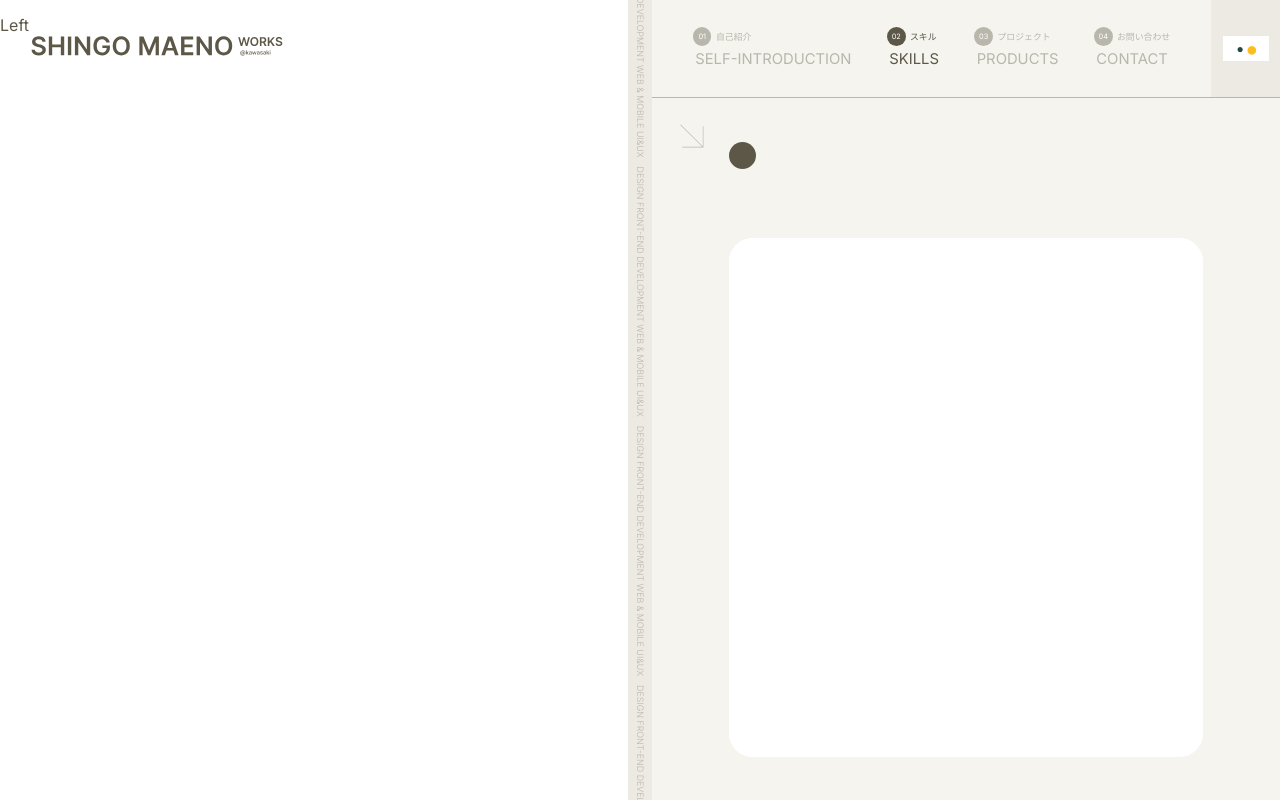
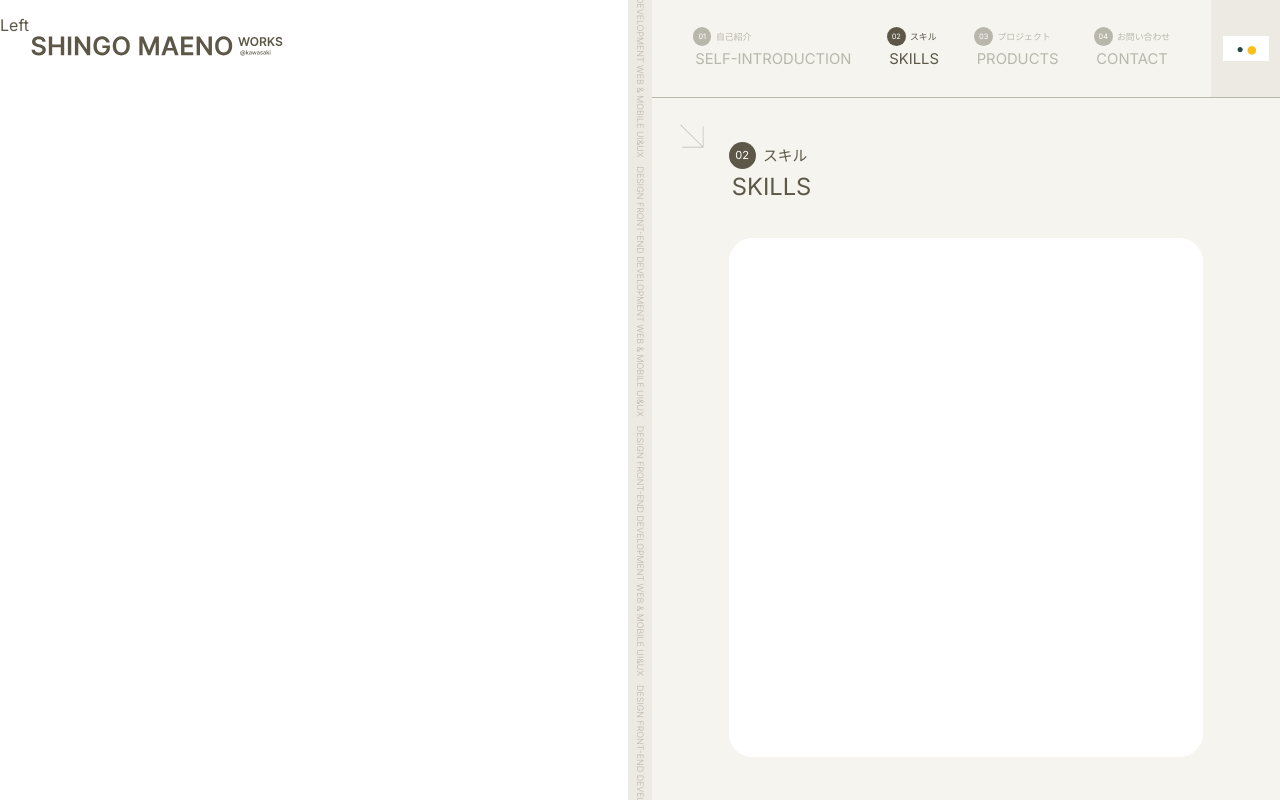
Before and after one commit to awakepanda/portfolio, a Next.js app: page /skills in a window 1280 px wide. Built offline with nearby package versions, Linux system fonts and the light colour scheme.

Commit message:
feat: Dynamically retrieve navigation and page title from the page path name

```diff
--- a/src/app/components/Navigation.tsx
+++ b/src/app/components/Navigation.tsx
@@ -1,14 +1,12 @@
 "use client";
 
 import Link from "next/link";
-import { usePathname } from "next/navigation";
-import { siteStructure } from "../constants/siteStructure";
+import { useSiteStructure } from "@/utils/navigationUtils";
 import { useState } from "react";
 
 export default function Navigation() {
   const [isOpen, setIsOpen] = useState(false);
-
-  const pathname = usePathname();
+  const siteStructureWithActive = useSiteStructure();
 
   const handleClick = () => {
     setIsOpen(!isOpen);
@@ -24,20 +22,18 @@ export default function Navigation() {
         }`}
       >
         <ul className="flex flex-col gap-sp-[24] md:gap-tablet-[24] lg:flex-row lg:justify-center lg:gap-pc-[48]">
-          {siteStructure.map((item) => {
-            const isActive = pathname === item.path;
-            return (
+          {siteStructureWithActive.map((item) => (
             <li key={item.id}>
               <Link
                 className={`${
-                    isActive ? "text-foreground" : "text-light"
+                  item.isActive ? "text-foreground" : "text-light"
                 } block transition ease-in-out lg:hover:text-foreground lg:[&>div>span]:hover:bg-foreground lg:[&>div>span>span]:hover:absolute lg:[&>div>span>span]:hover:translate-x-6 lg:[&>div>span:before]:hover:-translate-x-0`}
                 href={item.path}
               >
                 <div className="flex items-center">
                   <span
                     className={`${
-                        isActive ? "bg-foreground" : "bg-light"
+                      item.isActive ? "bg-foreground" : "bg-light"
                     } relative overflow-hidden text-background flex justify-center items-center rounded-full transition ease-in-out mr-sp-[6] w-sp-[16] h-sp-[16] text-sp-[6] md:mr-tablet-[6] md:w-tablet-[25] md:h-tablet-[25] md:text-tablet-[10] lg:mr-pc-[6] lg:w-pc-[25] lg:h-pc-[25] lg:text-pc-[10] lg:before:content-['→'] lg:before:absolute lg:before:-translate-x-6 lg:before:transition lg:before:duration-300 lg:brefore:ease-in-out`}
                   >
                     <span className="transition duration-300 ease-in-out">
@@ -53,8 +49,7 @@ export default function Navigation() {
                 </strong>
               </Link>
             </li>
-            );
-          })}
+          ))}
         </ul>
       </nav>
       <div className="absolute t-sp-[13] r-sp-[14] md:t-tablet-[18] md:r-tablet-[18] lg:hidden">
--- a/src/app/components/PageTitle.tsx
+++ b/src/app/components/PageTitle.tsx
@@ -1,8 +1,14 @@
-import { PageInfo } from "../types/pageInfo";
+"use client";
 
-type PageInfoProps = Omit<PageInfo, "path">;
+import { useCurrentPage } from "@/utils/navigationUtils";
 
-export default function PageTitle({ id, nameJP, name }: PageInfoProps) {
+export default function PageTitle() {
+  const currentPage = useCurrentPage();
+
+  if (!currentPage) return null;
+
+  const { id, nameJP, name } = currentPage;
+
   return (
     <h1>
       <div className="flex items-center mb-sp-[6] md:mb-tablet-[8] lg:mb-pc-[8]">
--- /dev/null
+++ b/src/utils/navigationUtils.ts
@@ -0,0 +1,15 @@
+import { siteStructure } from "@/app/constants/siteStructure";
+import { usePathname } from "next/navigation";
+
+export function useCurrentPage() {
+  const pathname = usePathname();
+  return siteStructure.find((page) => page.path === pathname);
+}
+
+export function useSiteStructure() {
+  const pathname = usePathname();
+  return siteStructure.map((item) => ({
+    ...item,
+    isActive: pathname === item.path,
+  }));
+}
```
Lines whose indentation alone changed are shown as unchanged.
